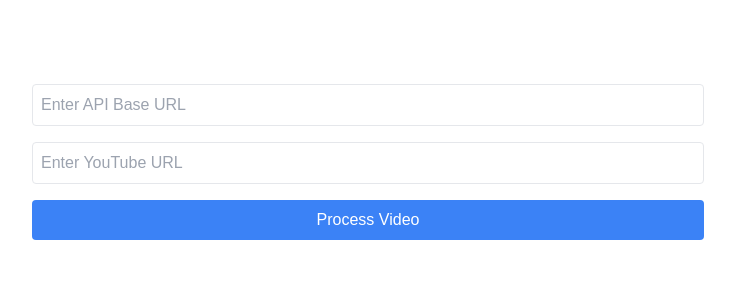
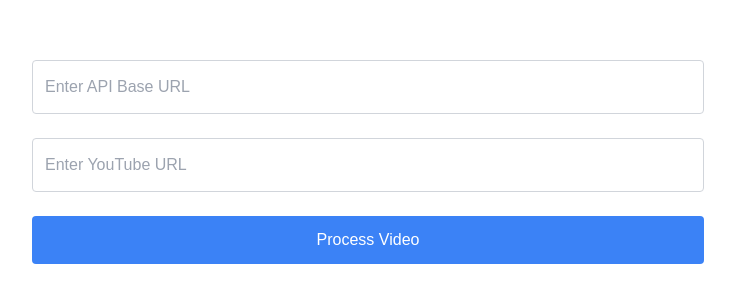
Before and after one commit to Rezayek/front-summary-test, a Next.js app: page / in a window 1280 px wide. Shown: the part 238-540 px from the top of the page, without its empty margins (272-1007 px from the left). Built offline with nearby package versions, Linux system fonts and the light colour scheme.

Commit message:
Update page.tsx

```diff
--- a/app/page.tsx
+++ b/app/page.tsx
@@ -185,34 +185,37 @@ export default function Home() {
   };
 
   return (
-    <main className="flex min-h-screen flex-col items-center justify-center p-24">
+  <main className="flex min-h-screen flex-col items-center justify-center p-24" style={{ backgroundColor: "#ffffff" }}>
     <div className="w-full max-w-2xl space-y-8">
-        <form onSubmit={handleSubmit} className="space-y-4">
+      <form onSubmit={handleSubmit} className="space-y-6">
         <input
           type="text"
           value={apiUrl}
           onChange={(e) => setApiUrl(e.target.value)}
           placeholder="Enter API Base URL"
-            className="w-full p-2 border rounded"
+          className="w-full p-3 text-lg border rounded border-gray-300"
+          style={{ fontSize: "1rem" }}
         />
         <input
           type="text"
           value={videoUrl}
           onChange={(e) => setVideoUrl(e.target.value)}
           placeholder="Enter YouTube URL"
-            className="w-full p-2 border rounded"
+          className="w-full p-3 text-lg border rounded border-gray-300"
+          style={{ fontSize: "1rem" }}
         />
         <button
           type="submit"
-            className="w-full p-2 bg-blue-500 text-white rounded hover:bg-blue-600"
+          className="w-full p-3 bg-blue-500 text-white rounded hover:bg-blue-600"
           disabled={isDownloading}
+          style={{ fontSize: "1rem" }}
         >
           Process Video
         </button>
       </form>
 
       {status && (
-          <div className="p-4 border rounded bg-gray-50">
+        <div className="p-4 border rounded bg-gray-50" style={{ fontSize: "1rem" }}>
           <h2 className="font-bold mb-2">Status:</h2>
           <p>{status}</p>
         </div>
@@ -223,11 +226,12 @@ export default function Home() {
           <button
             onClick={handleDownload}
             disabled={isDownloading}
-              className={`w-full p-2 ${
-                isDownloading ? 'bg-gray-400' : 'bg-green-500 hover:bg-green-600'
+            className={`w-full p-3 ${
+              isDownloading ? "bg-gray-400" : "bg-green-500 hover:bg-green-600"
             } text-white rounded`}
+            style={{ fontSize: "1rem" }}
           >
-              {isDownloading ? 'Downloading...' : 'Download Processed Video'}
+            {isDownloading ? "Downloading..." : "Download Processed Video"}
           </button>
 
           {videoSrc && (
@@ -235,12 +239,10 @@ export default function Home() {
               <video
                 controls
                 className="w-full max-w-xl"
-                  key={videoSrc} // Force video reload when source changes
+                key={videoSrc}
+                style={{ borderRadius: "8px" }}
               >
-                  <source
-                    src={videoSrc}
-                    type="video/mp4"
-                  />
+                <source src={videoSrc} type="video/mp4" />
                 Your browser does not support the video tag.
               </video>
             </div>
```
Lines whose indentation alone changed are shown as unchanged.
